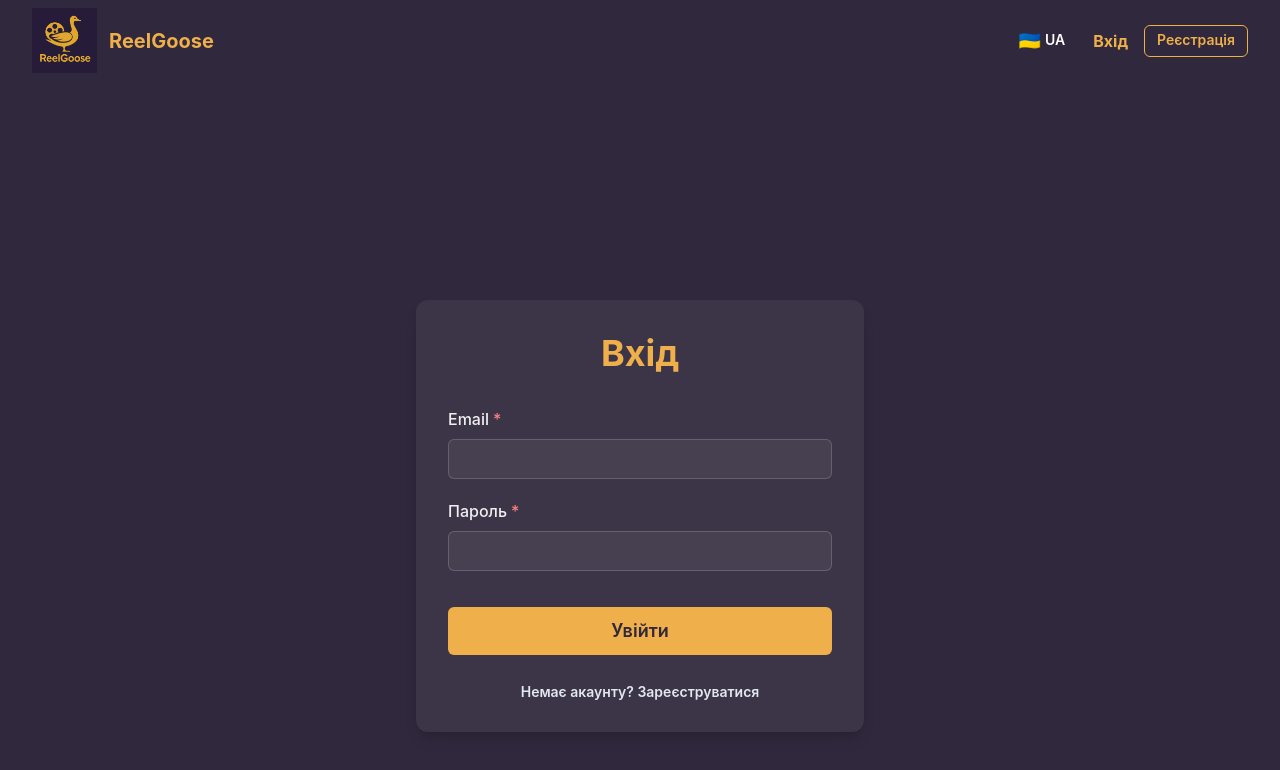
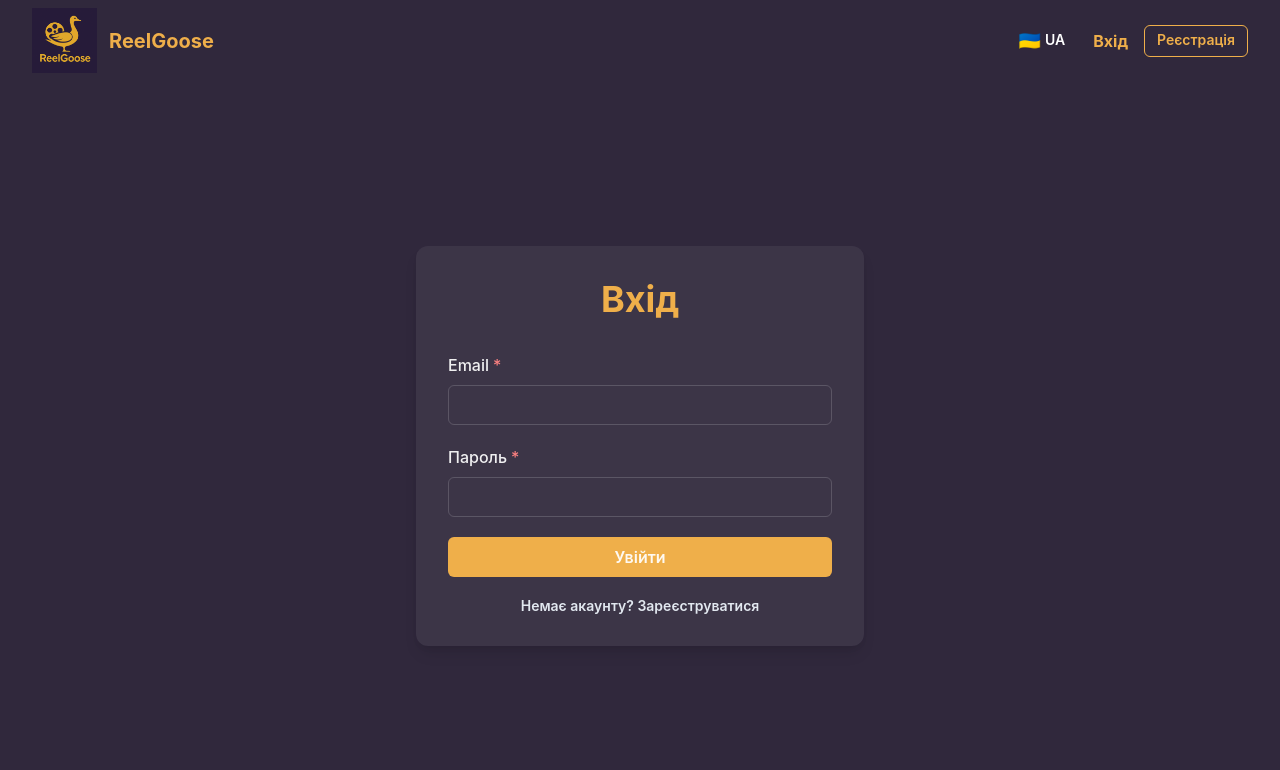
Before and after one commit to goosevv/dyplom2-new, a React (Vite) app in the folder movie-recommender/: page /login in a window 1280 px wide. Shown: the top 770 px of the page. Built offline with nearby package versions, Linux system fonts and the light colour scheme.

Commit message:
trytofix

```diff
--- a/movie-recommender/src/App.jsx
+++ b/movie-recommender/src/App.jsx
@@ -1,12 +1,10 @@
-// src/App.jsx
-import React, { useState, useEffect, useCallback } from "react";
+// movie-recommender/src/App.jsx
+import React, { useContext } from "react";
 import { Routes, Route, Navigate, Outlet } from "react-router-dom";
-import axios from "axios";
-// Убираем ChakraProvider и extendTheme отсюда, они теперь только в main.jsx
-import { Box, Spinner, Center } from "@chakra-ui/react";
+import { AuthContext } from "./context/AuthContext";
+import NavBar from "./components/NavBar";
 
-// --- Импорт ваших страниц и компонентов ---
-import NavBar from "./components/NavBar";
+// Страницы
 import Home from "./pages/Home";
 import Login from "./pages/Login";
 import Register from "./pages/Register";
@@ -15,131 +13,51 @@ import Favorites from "./pages/Favorites";
 import Profile from "./pages/Profile";
 import MyListsPage from "./pages/MyListsPage";
 import ListPage from "./pages/ListPage";
-import PublicListPage from "./pages/PublicListPage";
-import { LocaleContext } from "./LocaleContext";
 import ContentManagerPage from "./pages/ContentManagerPage";
 import AdminPage from "./pages/AdminPage";
 
-// Компонент ProtectedRoute
-// Компонент ProtectedRoute: проверяет и авторизацию, и роль
+// Компонент ProtectedRoute с проверкой роли
 function ProtectedRoute({ user, allowed }) {
-  // если вообще не залогинен
+  // если не залогинен — на логин
   if (!user) {
     return <Navigate to="/login" replace />;
   }
-  // если роль не входит в список allowed
+  // если роль пользователя не входит в allowed — на /recommendations
   if (!allowed.includes(user.role)) {
-    // можно редиректить на главную или recommendations
     return <Navigate to="/recommendations" replace />;
   }
-  // всё ок — рендерим вложенные маршруты
+  // всё ок — рендерим дочерние <Route> через <Outlet>
   return <Outlet />;
 }
 
 export default function App() {
-  const [user, setUser] = useState(null);
-  const [isLoading, setIsLoading] = useState(true);
-  // Убедитесь, что 'uk' является валидным начальным значением для LocaleContext
-  // Возможно, стоит использовать 'uk-UA', если вы используете его в LanguageSwitcher
-  const [tmdbLang, setTmdbLang] = useState("uk-UA"); // Используем uk-UA как в Switcher
+  const { user } = useContext(AuthContext);
 
-  const handleLogout = useCallback(() => {
-    // console.log("Logging out from App..."); // Можно убрать console.log
-    localStorage.removeItem("token");
-    localStorage.removeItem("user");
-    localStorage.removeItem("user_id");
-    setUser(null);
-  }, []);
+  return (
+    <>
+      <NavBar />
+      <Routes>
+        {/* PUBLIC */}
+        <Route path="/" element={<Home />} />
+        <Route path="/login" element={<Login />} />
+        <Route path="/register" element={<Register />} />
 
-  const handleLoginSuccess = useCallback((userData, token) => {
-    // console.log("Login success in App, updating user state:", userData); // Можно убрать console.log
-    localStorage.setItem("token", token);
-    localStorage.setItem("user_id", userData.id);
-    localStorage.setItem("user", JSON.stringify(userData));
-    setUser(userData);
-  }, []); // Пустой массив зависимостей здесь корректен
+        {/* 1. Доступ всем залогиненным (user, content_manager, admin) */}
+        <Route
+          element={
+            <ProtectedRoute
+              user={user}
+              allowed={["user", "content_manager", "admin"]}
+            />
+          }>
+          <Route path="/recommendations" element={<Recommendations />} />
+          <Route path="/favorites" element={<Favorites />} />
+          <Route path="/profile" element={<Profile />} />
+          <Route path="/mylists" element={<MyListsPage />} />
+          <Route path="/list/:listId" element={<ListPage />} />
+        </Route>
 
-  useEffect(() => {
-    const checkAuthStatus = async () => {
-      const token = localStorage.getItem("token");
-      // console.log("App Mount: Checking auth status, token:", token); // Можно убрать
-
-      if (!token) {
-        setUser(null);
-        setIsLoading(false);
-        // console.log("App Mount: No token found."); // Можно убрать
-        return;
-      }
-
-      try {
-        const response = await axios.get("/auth/profile", {
-          headers: { Authorization: `Bearer ${token}` },
-        });
-        // console.log("App Mount: Token valid, user data:", response.data); // Можно убрать
-        handleLoginSuccess(response.data, token);
-      } catch (error) {
-        console.error(
-          "App Mount: Token validation failed:",
-          error.response?.data || error.message
-        );
-        handleLogout();
-      } finally {
-        setIsLoading(false);
-      }
-    };
-
-    checkAuthStatus();
-    // Зависимости useEffect остаются прежними
-  }, [handleLogout, handleLoginSuccess]);
-
-  if (isLoading) {
-    // Не нужен ChakraProvider здесь, он есть в main.jsx
-    return (
-      <Center h="100vh" bg="brand.purple">
-        {" "}
-        {/* Можно задать фон для лоадера */}
-        <Spinner size="xl" color="brand.gold" />{" "}
-        {/* Спиннер можно сделать золотым */}
-      </Center>
-    );
-  }
-
-  // Основной рендеринг приложения
-  return (
-    // !!! УБИРАЕМ ChakraProvider ОТСЮДА !!!
-    <LocaleContext.Provider value={{ tmdbLang, setTmdbLang }}>
-      {/* NavBar теперь стилизуется сам */}
-      <NavBar user={user} onLogout={handleLogout} />
-
-      {/*
-          Этот Box больше не нужен для задания основного фона, если вы используете
-          глобальные стили в theme.js. Если не используете глобальные стили,
-          оставьте Box и задайте ему bg="brand.purple", color="whiteAlpha.900".
-          Отступ pt нужен в любом случае, чтобы контент не уехал под хедер.
-        */}
-      <Box pt={{ base: "60px", md: "70px" }}>
-        <Routes>
-          {/* Публичные маршруты */}
-          <Route path="/" element={<Home />} />
-          <Route
-            path="/login"
-            element={
-              user ? (
-                <Navigate to="/recommendations" replace />
-              ) : (
-                <Login onLoginSuccess={handleLoginSuccess} />
-              )
-            }
-          />
-          <Route
-            path="/register"
-            element={
-              user ? <Navigate to="/recommendations" replace /> : <Register />
-            }
-          />
-          <Route path="/public/list/:listId" element={<PublicListPage />} />
-
-          {/* Приватные маршруты */}
+        {/* 2. Доступ только content_manager и admin */}
         <Route
           element={
             <ProtectedRoute
@@ -147,32 +65,17 @@ export default function App() {
               allowed={["content_manager", "admin"]}
             />
           }>
-            <Route path="/recommendations" element={<Recommendations />} />
-            <Route path="/favorites" element={<Favorites />} />
-            <Route
-              path="/profile"
-              element={<Profile user={user} onLogout={handleLogout} />}
-            />
-            <Route path="/mylists" element={<MyListsPage />} />
-            <Route path="/list/:listId" element={<ListPage />} />
-          </Route>
-          {/* Панель контент-менеджера */}
-          <Route
-            element={<ProtectedRoute allowed={["content_manager", "admin"]} />}>
           <Route path="/content-manager" element={<ContentManagerPage />} />
         </Route>
-          {/* Панель адміністратора */}
+
+        {/* 3. Доступ только admin */}
         <Route element={<ProtectedRoute user={user} allowed={["admin"]} />}>
           <Route path="/admin" element={<AdminPage />} />
         </Route>
-          {/* Маршрут по умолчанию */}
-          <Route
-            path="*"
-            element={<Navigate to={user ? "/recommendations" : "/"} replace />}
-          />
+
+        {/* 404 */}
+        <Route path="*" element={<Navigate to="/" replace />} />
       </Routes>
-      </Box>
-    </LocaleContext.Provider>
-    // !!! КОНЕЦ УДАЛЕННОГО ChakraProvider !!!
+    </>
   );
 }
--- a/movie-recommender/src/context/AuthContext.jsx
+++ b/movie-recommender/src/context/AuthContext.jsx
@@ -1,5 +1,6 @@
 // src/context/AuthContext.jsx
 import { createContext, useState, useEffect } from "react";
+import axios from "axios";
 
 export const AuthContext = createContext();
 
@@ -13,6 +14,7 @@ export function AuthProvider({ children }) {
 
   const login = (token, userData) => {
     localStorage.setItem("token", token);
+    axios.defaults.headers.common.Authorization = `Bearer ${token}`;
     localStorage.setItem("user", JSON.stringify(userData));
     setUser(userData);
   };
--- a/movie-recommender/src/main.jsx
+++ b/movie-recommender/src/main.jsx
@@ -6,7 +6,8 @@ import { BrowserRouter } from "react-router-dom";
 // 1. Импортируем ТОЛЬКО ChakraProvider
 import { ChakraProvider } from "@chakra-ui/react";
 // 2. Импортируем НАШУ тему из theme.js
-import theme from './theme'; // <-- Убедитесь, что путь правильный
+import theme from "./theme"; // <-- Убедитесь, что путь правильный
+import { AuthProvider } from "./context/AuthContext";
 
 const rootElement = document.getElementById("root");
 
@@ -14,9 +15,11 @@ ReactDOM.createRoot(rootElement).render(
   <React.StrictMode>
     {/* 3. Оборачиваем приложение ОДИН РАЗ в ChakraProvider и передаем НАШУ тему */}
     <ChakraProvider theme={theme}>
-      <BrowserRouter>
-        <App />
-      </BrowserRouter>
+      <AuthProvider>
+        <BrowserRouter>
+          <App />
+        </BrowserRouter>
+      </AuthProvider>
     </ChakraProvider>
   </React.StrictMode>
 );
--- a/movie-recommender/src/pages/Home.jsx
+++ b/movie-recommender/src/pages/Home.jsx
@@ -48,7 +48,7 @@ export default function Home() {
             size="lg"
             // Убираем colorScheme="teal"
             // rightIcon={<FiPlayCircle />} // Убираем иконку для чистоты
-            onClick={() => navigate('/recommendations')} // Или на /register ?
+            onClick={() => navigate('/login')} // Или на /register ?
             // Стилизуем кнопку
             bg="brand.gold"
             color="brand.purple" // или 'gray.900'
--- a/movie-recommender/src/pages/Login.jsx
+++ b/movie-recommender/src/pages/Login.jsx
@@ -1,18 +1,26 @@
 // src/pages/Login.jsx
-import React, { useState } from "react";
+// src/pages/Login.jsx
+import React, { useState, useContext } from "react";
 import {
-  Box, VStack, FormControl, FormLabel, Input, Button, Alert, AlertIcon, Heading, Center
-  // useColorModeValue убран, т.к. фон задан глобально
+  Box,
+  VStack,
+  FormControl,
+  FormLabel,
+  Input,
+  Button,
+  Alert,
+  AlertIcon,
+  Heading,
+  Center,
 } from "@chakra-ui/react";
 import axios from "axios";
-import { useNavigate, Link as RouterLink } from "react-router-dom"; // Добавлен RouterLink
+import { useNavigate, Link as RouterLink } from "react-router-dom";
+// <-- правильний шлях:
+import { AuthContext } from "../context/AuthContext";
 
-export default function Login({ onLoginSuccess }) {
+export default function Login() {
   const navigate = useNavigate();
-  // const bg = useColorModeValue("white", "gray.700"); // Убрано
-  // Используем полупрозрачный фон для карточки
-  const cardBg = "whiteAlpha.100";
-
+  const { login } = useContext(AuthContext);
   const [email, setEmail] = useState("");
   const [password, setPassword] = useState("");
   const [loading, setLoading] = useState(false);
@@ -24,77 +32,63 @@ export default function Login({ onLoginSuccess }) {
     setLoading(true);
     try {
       const res = await axios.post("/auth/login", { email, password });
-      onLoginSuccess(res.data.user, res.data.access_token);
+      console.log("✅ Login success:", res.status, res.data);
+      login(res.data.access_token, res.data.user);
       navigate("/recommendations");
     } catch (err) {
-      setError( err.response?.data?.message || "Помилка входу — перевірте логін/пароль." );
-    } finally {
-      setLoading(false);
+      console.error("⚠️ Full axios error:", err);
+      console.error("– err.message:", err.message);
+      console.error("– err.request:", err.request);
+      console.error("– err.response:", err.response);
+      setError(err.message || "Помилка входу — див. консоль.");
     }
   };
 
   return (
-    <Center minH="calc(100vh - 70px)" px={4}> {/* Центрируем форму */}
+    <Center minH="calc(100vh - 70px)" px={4}>
       <Box
         maxW="md"
-        w="100%" // Занимаем всю ширину на малых экранах
-        // mt={12} // Убираем верхний отступ, т.к. центрируем
-        p={8} // Увеличили паддинг
-        bg={cardBg} // Используем полупрозрачный фон
-        borderRadius="xl" // Более скругленные углы
-        boxShadow="lg"
-      >
-        <Heading as="h1" size="xl" textAlign="center" mb={8} color="brand.gold"> {/* Золотой заголовок */}
+        w="100%"
+        p={8}
+        bg="whiteAlpha.100"
+        borderRadius="xl"
+        boxShadow="lg">
+        <Heading size="xl" textAlign="center" mb={8} color="brand.gold">
           Вхід
         </Heading>
         {error && (
-          <Alert status="error" mb={4} borderRadius="md" variant="subtle">
-            <AlertIcon /> {error}
+          <Alert status="error" mb={4}>
+            <AlertIcon />
+            {error}
           </Alert>
         )}
-
         <form onSubmit={handleSubmit}>
-          <VStack spacing={5} align="stretch"> {/* Увеличили spacing */}
-            <FormControl id="email-login" isRequired>
+          <VStack spacing={5} align="stretch">
+            <FormControl isRequired>
               <FormLabel>Email</FormLabel>
               <Input
-                type="email" value={email} onChange={(e) => setEmail(e.target.value)}
-                autoComplete="email"
-                // Стилизация Input
-                bg="whiteAlpha.100"
-                borderColor="whiteAlpha.300"
-                _hover={{ borderColor: "whiteAlpha.400" }}
-                focusBorderColor="brand.gold"
-                _placeholder={{ color: "gray.500" }}
+                value={email}
+                onChange={(e) => setEmail(e.target.value)}
+                type="email"
               />
             </FormControl>
-
-            <FormControl id="password-login" isRequired>
+            <FormControl isRequired>
               <FormLabel>Пароль</FormLabel>
               <Input
-                type="password" value={password} onChange={(e) => setPassword(e.target.value)}
-                autoComplete="current-password"
-                 // Стилизация Input
-                 bg="whiteAlpha.100"
-                 borderColor="whiteAlpha.300"
-                 _hover={{ borderColor: "whiteAlpha.400" }}
-                 focusBorderColor="brand.gold"
-                 _placeholder={{ color: "gray.500" }}
+                value={password}
+                onChange={(e) => setPassword(e.target.value)}
+                type="password"
               />
             </FormControl>
-
             <Button
               type="submit"
-              w="100%" isLoading={loading} mt={4} size="lg" // Увеличили кнопку
-              // Стилизация основной кнопки
-              bg="brand.gold" color="brand.purple" _hover={{ bg: "brand.goldHover" }}
-            >
+              isLoading={loading}
+              bg="brand.gold"
+              _hover={{ bg: "brand.goldHover" }}>
               Увійти
             </Button>
-
-            {/* Ссылка на регистрацию */}
-             <Button as={RouterLink} to="/register" variant="link" colorScheme="gray" size="sm" mt={2}>
-                Немає акаунту? Зареєструватися
+            <Button as={RouterLink} to="/register" variant="link" size="sm">
+              Немає акаунту? Зареєструватися
             </Button>
           </VStack>
         </form>
```
Also changed, not shown: 1 other file (tests, documents, lock files or other folders). Lines whose indentation alone changed are shown as unchanged.
